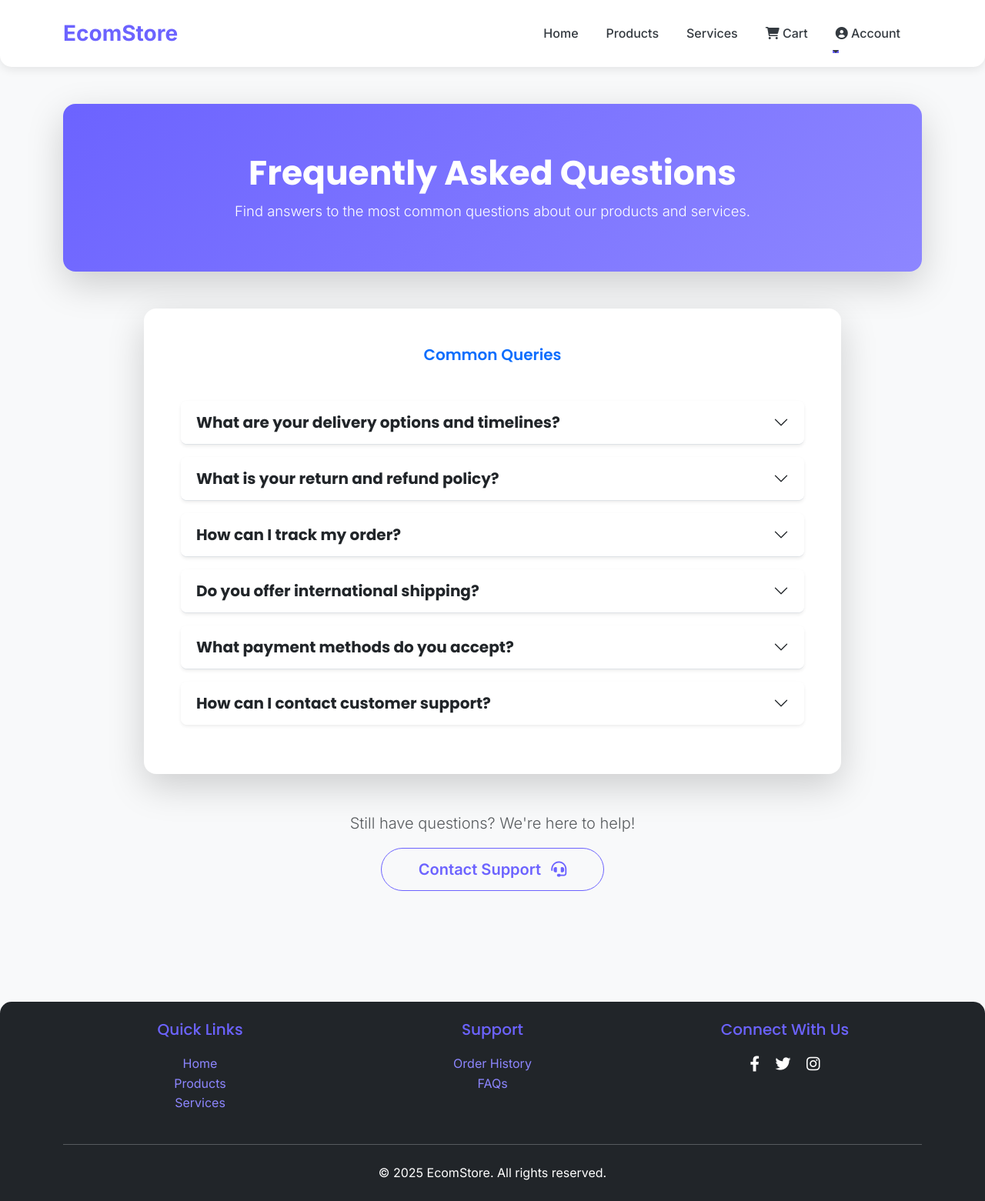
After one commit to Dhamilare/eStore, a Django app: page /faq/ in a window 1280 px wide. The commit adds this page. Shown: the whole page at 77% size. Run offline with Django 5.2, Linux system fonts and the light colour scheme; some libraries are stand-ins or nearby versions.

Commit message:
continious integration

```diff
--- a/eCommApp/templates/base.html
+++ b/eCommApp/templates/base.html
@@ -82,7 +82,7 @@
                 <h5>Support</h5>
                 <ul class="list-unstyled">
                     <li><a href="{% url 'order_history' %}">Order History</a></li>
-                    <li><a href="#">FAQs</a></li>
+                    <li><a href="{% url 'faq' %}">FAQs</a></li>
                 </ul>
             </div>
             <div class="col-md-4">
--- /dev/null
+++ b/eCommApp/templates/faq.html
@@ -0,0 +1,109 @@
+{% extends 'base.html' %}
+{% load static %}
+
+{% block title %}EcomStore - FAQ{% endblock %}
+
+{% block content %}
+    <section class="page-header text-white rounded-4 shadow-lg mb-5">
+        <div class="container text-center">
+            <h1>Frequently Asked Questions</h1>
+            <p class="lead">Find answers to the most common questions about our products and services.</p>
+        </div>
+    </section>
+
+    <div class="container my-5">
+        <div class="row justify-content-center">
+            <div class="col-lg-10">
+                <div class="card shadow-lg rounded-4 p-4">
+                    <div class="card-body">
+                        <h3 class="card-title text-center text-primary mb-5">Common Queries</h3>
+
+                        <div class="accordion accordion-flush" id="faqAccordion">
+                            <div class="accordion-item rounded-3 mb-3 shadow-sm">
+                                <h2 class="accordion-header" id="headingOne">
+                                    <button class="accordion-button collapsed fs-5 fw-bold text-dark rounded-3" type="button" data-bs-toggle="collapse" data-bs-target="#collapseOne" aria-expanded="false" aria-controls="collapseOne">
+                                        What are your delivery options and timelines?
+                                    </button>
+                                </h2>
+                                <div id="collapseOne" class="accordion-collapse collapse" aria-labelledby="headingOne" data-bs-parent="#faqAccordion">
+                                    <div class="accordion-body text-muted">
+                                        We offer standard and express delivery options. Standard delivery typically takes 3-5 business days, while express delivery arrives within 1-2 business days. Delivery times may vary based on your location and product availability. You can track your order status in your account.
+                                    </div>
+                                </div>
+                            </div>
+
+                            <div class="accordion-item rounded-3 mb-3 shadow-sm">
+                                <h2 class="accordion-header" id="headingTwo">
+                                    <button class="accordion-button collapsed fs-5 fw-bold text-dark rounded-3" type="button" data-bs-toggle="collapse" data-bs-target="#collapseTwo" aria-expanded="false" aria-controls="collapseTwo">
+                                        What is your return and refund policy?
+                                    </button>
+                                </h2>
+                                <div id="collapseTwo" class="accordion-collapse collapse" aria-labelledby="headingTwo" data-bs-parent="#faqAccordion">
+                                    <div class="accordion-body text-muted">
+                                        We accept returns of unused and undamaged items within 30 days of purchase for a full refund or exchange. Custom or personalized items are generally non-returnable. Please visit our <a href="#" class="text-primary text-decoration-none">Contact Us</a> page to initiate a return.
+                                    </div>
+                                </div>
+                            </div>
+
+                            <div class="accordion-item rounded-3 mb-3 shadow-sm">
+                                <h2 class="accordion-header" id="headingThree">
+                                    <button class="accordion-button collapsed fs-5 fw-bold text-dark rounded-3" type="button" data-bs-toggle="collapse" data-bs-target="#collapseThree" aria-expanded="false" aria-controls="collapseThree">
+                                        How can I track my order?
+                                    </button>
+                                </h2>
+                                <div id="collapseThree" class="accordion-collapse collapse" aria-labelledby="headingThree" data-bs-parent="#faqAccordion">
+                                    <div class="accordion-body text-muted">
+                                        Once your order is shipped, you will receive an email with a DHL tracking number. You can use this number on our <a href="{% url 'order_history' %}" class="text-primary text-decoration-none">Order History</a> page or directly on the DHL website to monitor your shipment's progress.
+                                    </div>
+                                </div>
+                            </div>
+
+                            <div class="accordion-item rounded-3 mb-3 shadow-sm">
+                                <h2 class="accordion-header" id="headingFour">
+                                    <button class="accordion-button collapsed fs-5 fw-bold text-dark rounded-3" type="button" data-bs-toggle="collapse" data-bs-target="#collapseFour" aria-expanded="false" aria-controls="collapseFour">
+                                        Do you offer international shipping?
+                                    </button>
+                                </h2>
+                                <div id="collapseFour" class="accordion-collapse collapse" aria-labelledby="headingFour" data-bs-parent="#faqAccordion">
+                                    <div class="accordion-body text-muted">
+                                        Yes, we do! We ship to a wide range of international destinations. Shipping costs and delivery times for international orders vary depending on the destination country and the size/weight of your order. You can see the exact shipping cost at checkout.
+                                    </div>
+                                </div>
+                            </div>
+
+                            <div class="accordion-item rounded-3 mb-3 shadow-sm">
+                                <h2 class="accordion-header" id="headingFive">
+                                    <button class="accordion-button collapsed fs-5 fw-bold text-dark rounded-3" type="button" data-bs-toggle="collapse" data-bs-target="#collapseFive" aria-expanded="false" aria-controls="collapseFive">
+                                        What payment methods do you accept?
+                                    </button>
+                                </h2>
+                                <div id="collapseFive" class="accordion-collapse collapse" aria-labelledby="headingFive" data-bs-parent="#faqAccordion">
+                                    <div class="accordion-body text-muted">
+                                        We securely accept various payment methods through Paystack, including major credit/debit cards (Visa, Mastercard, Verve) and bank transfers. All transactions are processed securely.
+                                    </div>
+                                </div>
+                            </div>
+
+                            <div class="accordion-item rounded-3 mb-3 shadow-sm">
+                                <h2 class="accordion-header" id="headingSix">
+                                    <button class="accordion-button collapsed fs-5 fw-bold text-dark rounded-3" type="button" data-bs-toggle="collapse" data-bs-target="#collapseSix" aria-expanded="false" aria-controls="collapseSix">
+                                        How can I contact customer support?
+                                    </button>
+                                </h2>
+                                <div id="collapseSix" class="accordion-collapse collapse" aria-labelledby="headingSix" data-bs-parent="#faqAccordion">
+                                    <div class="accordion-body text-muted">
+                                        You can reach our customer support team via our <a href="#" class="text-primary text-decoration-none">Contact Us</a> page, by emailing us at support@ecomstore.com, or by calling us during business hours at +123 456 7890. We aim to respond to all inquiries within 24 hours.
+                                    </div>
+                                </div>
+                            </div>
+                        </div>
+                    </div>
+                </div>
+            </div>
+        </div>
+        <div class="text-center mt-5">
+            <p class="lead text-muted">Still have questions? We're here to help!</p>
+            <a href="#" class="btn btn-outline-primary btn-lg rounded-pill px-5">Contact Support <i class="fas fa-headset ms-2"></i></a>
+        </div>
+    </div>
+{% endblock %}
--- a/eCommApp/urls.py
+++ b/eCommApp/urls.py
@@ -10,6 +10,7 @@ urlpatterns = [
     path('products/', views.ProductListView.as_view(), name='products_list'),
     path('product_details/<slug:slug>/', views.ProductDetailView.as_view(), name='product_detail'),
     path('services/', views.services_view, name='services'),
+    path('faq/', views.faq_view, name='faq'),
 
     # === Cart & Checkout ===
     path('cart/', views.cart_view, name='cart'),
--- a/eCommApp/views.py
+++ b/eCommApp/views.py
@@ -653,3 +653,6 @@ def verifyPayment(request):
     else:
         print(f"[Paystack] Failed response: {data}")
         return redirect('checkout')
+
+def faq_view(request):
+    return render(request, 'faq.html', {})
```
